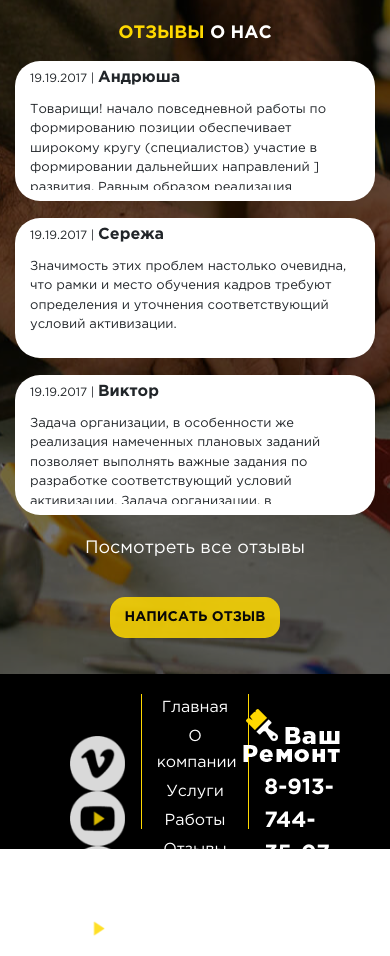
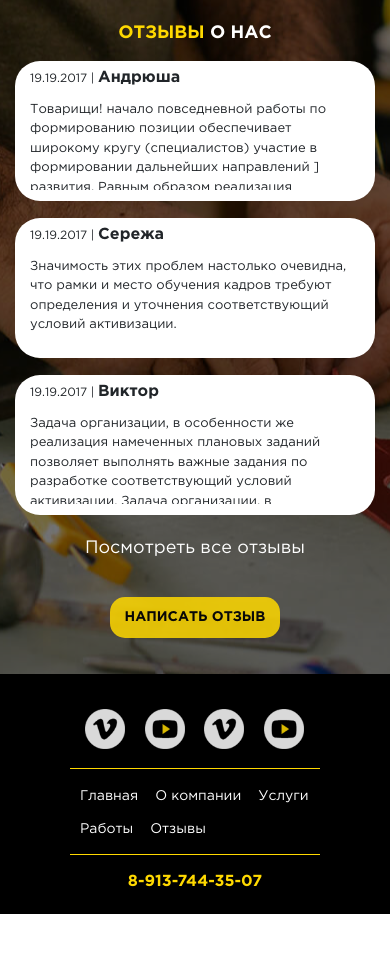
Before and after one commit to p-y-dev/your-repair, a Django app: page / in a window 390 px wide. Shown: the part 2193-3149 px from the top of the page. After the commit the page ends 3107 px from the top, so only its background shows below. Run offline with Django 3.2, Linux system fonts and the light colour scheme; style sheets or scripts are compiled from the project's sources; some libraries are stand-ins or nearby versions.

Commit message:
footer layout finish

```diff
--- a/frontend/styles/footer.sass
+++ b/frontend/styles/footer.sass
@@ -24,7 +24,8 @@ footer
                 a
                     color: white
                     text-decoration: none !important
-                    transition: .3s
+                    transition: .2s
+                    font-size: 16px
                     font-family: "GothamProRegular"
 
                     &:hover
@@ -34,22 +35,27 @@ footer
         padding-top: 42px
         border-right: 1px solid $yellow
 
-        .social-img
-            width: 55px
-            margin-left: 20px
-            opacity: .85
-            transition: .3s
+        a
+            text-decoration: none !important
 
-            &:hover
-                opacity: 1
+            .social-img
+                width: 55px
+                margin-left: 20px
+                opacity: .85
+                transition: .2s
+
+                &:hover
+                    opacity: 1
 
     .logo-phone
         border-left: 1px solid $yellow
         padding-top: 15px
 
+        .link-mobile-logo
+            display: block
 
-        .logo-footer
-            float: right
+            .logo-footer
+                float: right
 
         .phone-footer
             clear: right
@@ -60,3 +66,83 @@ footer
             color: white
             font-size: 22px
             font-family: "GothamProBold"
+            transition: .2s
+
+            &:hover
+                color: $yellow
+
+    @media(max-width: 1199px)
+        .social-networks a .social-img
+            width: 45px
+            margin-left: 15px
+
+        .all-link .menu-footer li a
+            font-size: 14px
+
+        .logo-phone .phone-footer
+            font-size: 20px
+
+    @media(max-width: 991px)
+        .social-networks a .social-img
+            width: 40px
+            margin-left: 5px
+
+    @media(max-width: 767px)
+        height: 240px
+
+        .footer-data
+            width: 250px !important
+            position: absolute
+            left: 50%
+            margin-left: -125px
+            height: 75px
+
+        .social-networks
+            padding: 15px
+            border-right: none
+            border-bottom: 1px solid $yellow
+
+
+            a
+                text-decoration: none !important
+
+                .social-img
+                    margin-left: 15px
+
+                .first-social-img
+                    margin-left: 0px
+
+        .all-link
+            position: absolute
+            margin-top: 88px
+
+            .menu-footer
+                padding: 0px
+                margin-left: -7px
+
+                li
+                    list-style: none
+                    margin-bottom: 0px
+                    float: left
+                    margin-left: 17px
+                    margin-bottom: 8px
+
+                    a
+                        font-size: 14px
+
+        .logo-phone
+            border-left: none
+            border-top: 1px solid $yellow
+            margin-top: 160px
+            height: 60px
+
+            .link-mobile-logo
+                display: none
+
+            .phone-footer
+                clear: right
+                float: none
+                text-align: center
+                margin-top: 0px
+                color: $yellow
+                font-size: 16px
--- a/templates/footer.html
+++ b/templates/footer.html
@@ -3,9 +3,9 @@
 <footer>
     <div class="container-fluid">
         <div class="container">
-            <div class="col-xs-4 col-sm-4 col-md-4 col-lg-4 social-networks footer-data">
+            <div class="social-networks footer-data">
                 <a href="#" target="_blank">
-                    <img class="social-img" src={% static "images/vk.png" %}>
+                    <img class="social-img first-social-img" src={% static "images/vk.png" %}>
                 </a>
                 <a href="#" target="_blank">
                     <img class="social-img" src={% static "images/yutube.png" %}>
@@ -17,7 +17,7 @@
                     <img class="social-img" src={% static "images/yutube.png" %}>
                 </a>
             </div>
-            <div class="col-xs-4 col-sm-4 col-md-4 col-lg-4 all-link footer-data">
+            <div class="all-link footer-data">
                 <ul class="menu-footer">
                     <li class="item"><a href="#">Главная</a></li>
                     <li class="item"><a href="#">О компании</a></li>
@@ -26,8 +26,8 @@
                     <li class="item"><a href="#">Отзывы</a></li>
                 </ul>
             </div>
-            <div class="col-xs-4 col-sm-4 col-md-4 col-lg-4 logo-phone footer-data">
-                <a href="/">
+            <div class="logo-phone footer-data">
+                <a class="link-mobile-logo" href="/">
                     <img class="logo-footer" src={% static "images/logo.png" %}>
                 </a>
                 <a class="phone-footer" href="tel:8-913-744-35-07">8-913-744-35-07</a>
```
